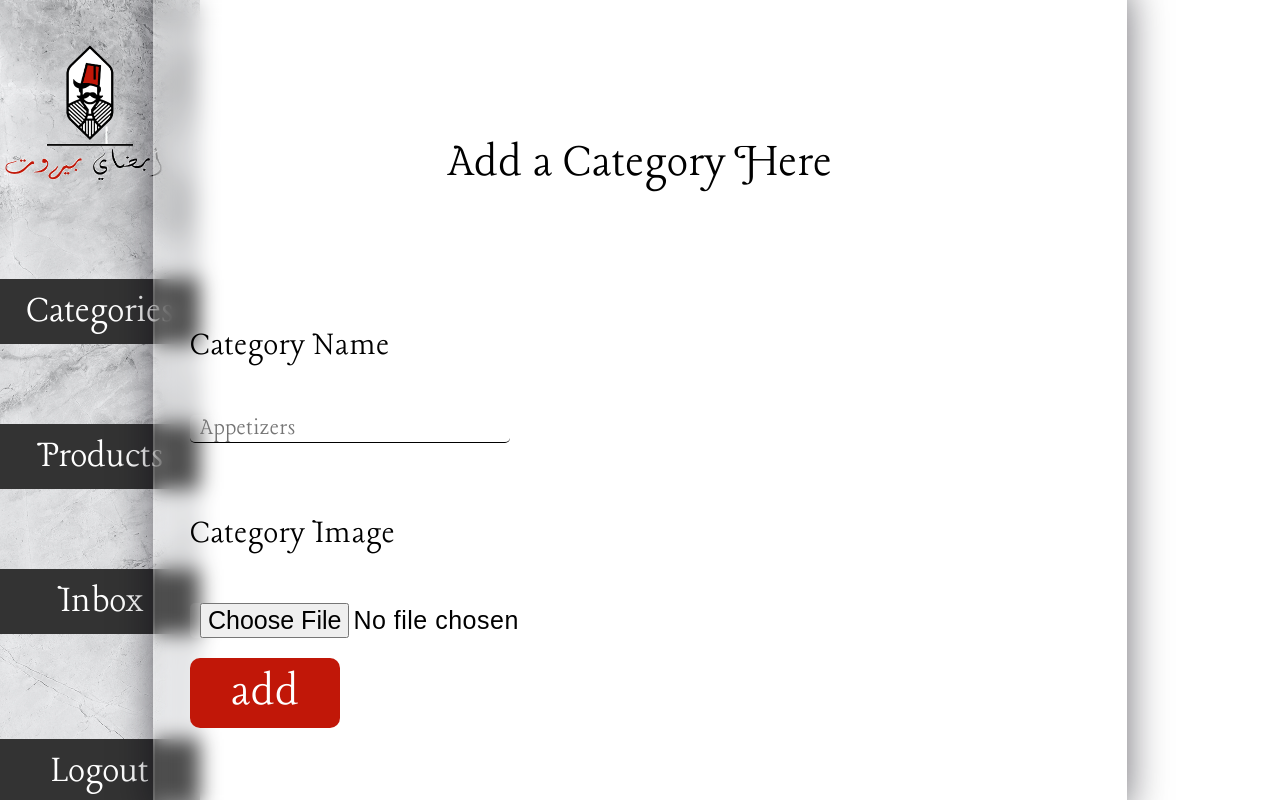
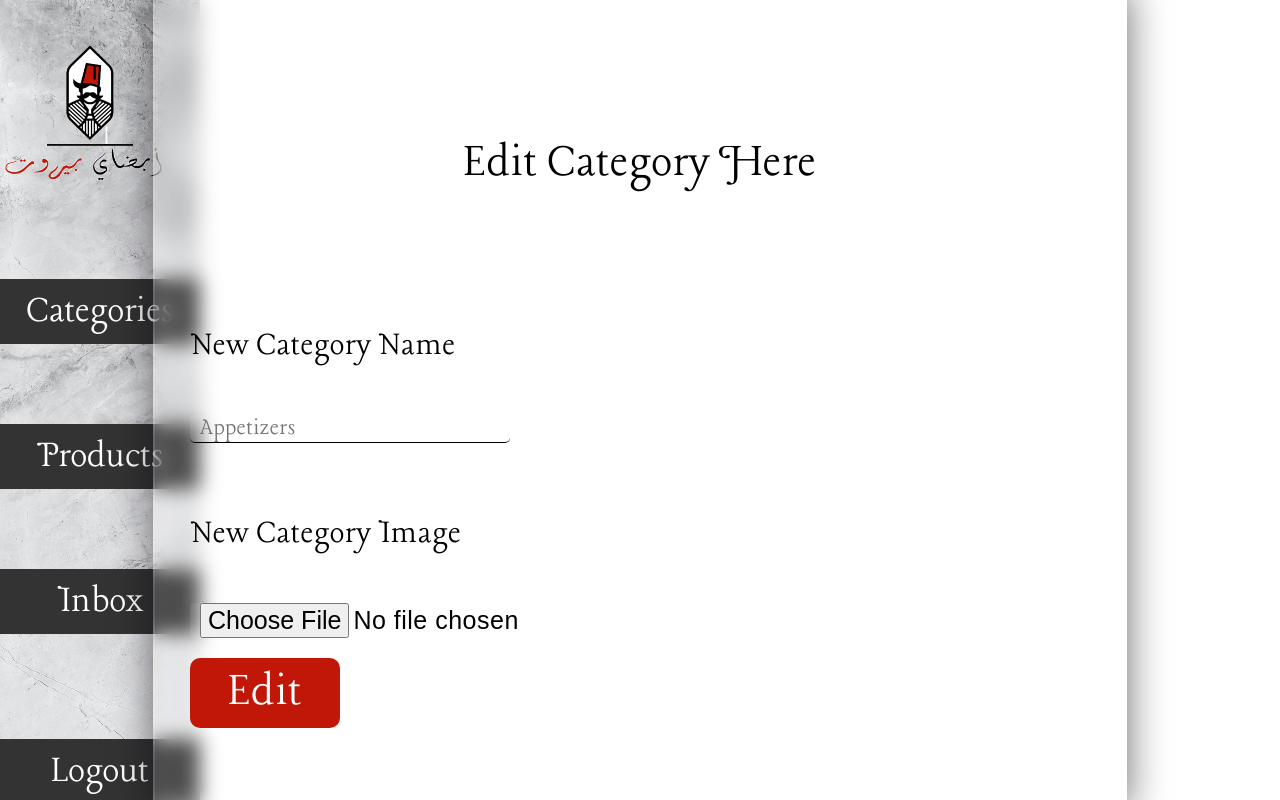
Before and after one commit to AhmadJrDeveloper/Abadai-Beirut-Frontend, a React (Create React App) app in the folder front/: page / in a window 1280 px wide. Shown: the top 800 px of the page. Built offline with nearby package versions, Linux system fonts and the light colour scheme.

Commit message:
Edit Category form page done

```diff
--- /dev/null
+++ b/front/src/Admin-Side/Pages/EditCat.js
@@ -0,0 +1,26 @@
+import React from 'react'
+import '../Styles/AddCat.css'
+function EditCat() {
+  return (
+    <>
+
+    <form>
+    {/* <div className='logo'><img src={Logo}/></div> */}
+        <h3>Edit Category Here</h3>
+
+
+
+        <label for="Category-name">New Category Name</label>
+        <input type="text" placeholder="Appetizers" id="Category-name"/>
+
+        <label for="Category-image">New Category Image</label>
+        <input type="file" id="Category-image"/>
+        <button className="add-cat-btn" type='submit'>Edit</button>
+
+
+    </form>
+</>
+  )
+}
+
+export default EditCat
--- a/front/src/App.js
+++ b/front/src/App.js
@@ -4,14 +4,16 @@ import Message from '../src/Admin-Side/Components/Message'
 import Inbox from '../src/Admin-Side/Pages/Inbox'
 import SideBar from '../src/Admin-Side/Components/SideBar'
 import AddCat from './Admin-Side/Pages/AddCat.js';
-
+import EditCat from './Admin-Side/Pages/EditCat';
 function App() {
   return (
     <div className="App">
 
       <SideBar/>
 
-     < AddCat/>
+
+
+     <EditCat/>
 
     </div>
   );
```
